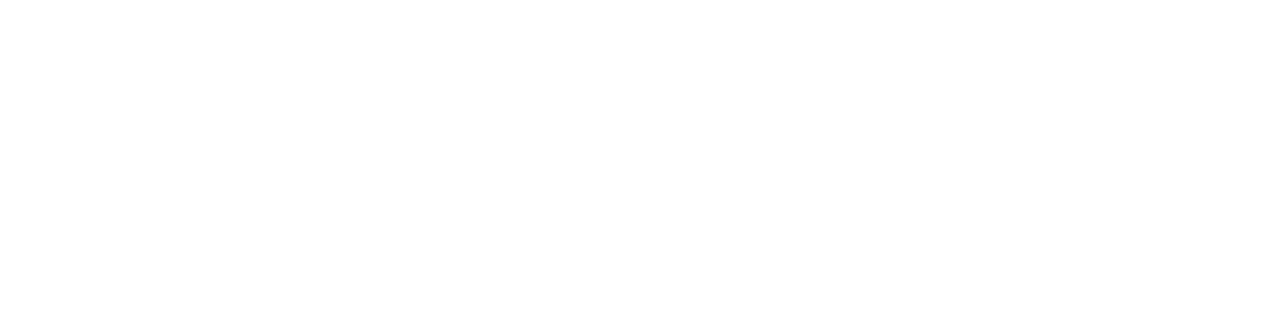
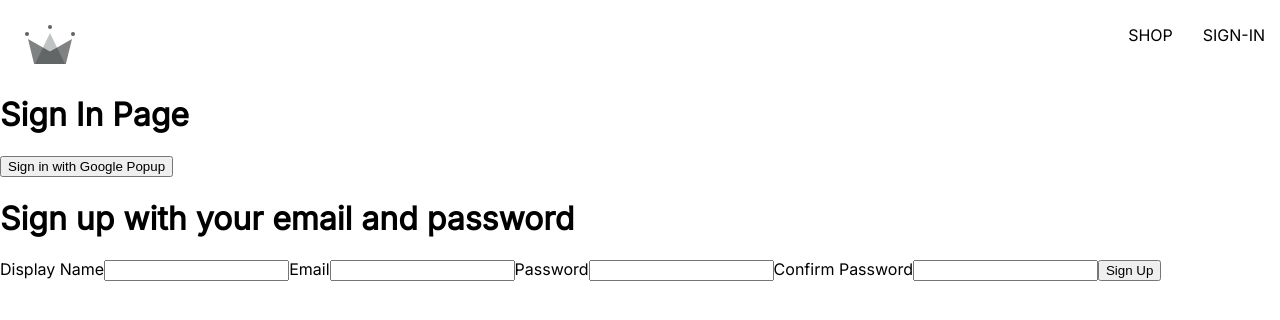
Before and after one commit to Reenadivya/Ecommerce-React-Project, a React (Create React App) app: page /signIn in a window 1280 px wide. Before the commit this address had no page. Shown: the top 320 px of the page. Built offline with nearby package versions, Linux system fonts and the light colour scheme.

Commit message:
sign up form updates

```diff
--- a/package.json
+++ b/package.json
@@ -6,6 +6,7 @@
     "@testing-library/jest-dom": "^5.16.4",
     "@testing-library/react": "^13.3.0",
     "@testing-library/user-event": "^13.5.0",
+    "firebase": "^9.9.0",
     "react": "^18.2.0",
     "react-dom": "^18.2.0",
     "react-router-dom": "^6.3.0",
--- a/src/App.js
+++ b/src/App.js
@@ -1,6 +1,7 @@
 import { Routes, Route } from "react-router-dom";
 import Navigation from "./routes/home/navigation/navigation.component";
 import Home from "./routes/home/home.component";
+import SignIn from "./routes/sign-in/sign-in.components";
 
 const Shop = () => {
   return <h1>I am the shop page</h1>;
@@ -12,6 +13,7 @@
       <Route path="/" element={<Navigation />}>
         <Route index element={<Home />} />
         <Route path="shop" element={<Shop />} />
+        <Route path="signIn" element={<SignIn />} />
       </Route>
     </Routes>
   );
--- /dev/null
+++ b/src/components/components/sign-up-form/sign-up-form.component.jsx
@@ -0,0 +1,67 @@
+import { useState } from "react";
+
+const defaultFormFields = {
+  displayName: "",
+  email: "",
+  password: "",
+  confirmPassword: "",
+};
+
+const SignUpForm = () => {
+  const [formFields, setFormFields] = useState(defaultFormFields);
+  const { displayName, email, password, confirmPassword } = formFields;
+
+  console.log(formFields);
+
+  const handleChange = (event) => {
+    const { name, value } = event.target;
+
+    setFormFields({ ...formFields, [name]: value });
+  };
+
+  return (
+    <div>
+      <h1>Sign up with your email and password</h1>
+      <form onSubmit={() => {}}>
+        <label>Display Name</label>
+        <input
+          type="text"
+          required
+          onChange={handleChange}
+          name="displayName"
+          value={displayName}
+        />
+
+        <label>Email</label>
+        <input
+          type="email"
+          required
+          onChange={handleChange}
+          name="email"
+          value={email}
+        />
+
+        <label>Password</label>
+        <input
+          type="password"
+          required
+          onChange={handleChange}
+          name="password"
+          value={password}
+        />
+
+        <label>Confirm Password</label>
+        <input
+          type="password"
+          required
+          onChange={handleChange}
+          name="confirmPassword"
+          value={confirmPassword}
+        />
+        <button type="submit">Sign Up</button>
+      </form>
+    </div>
+  );
+};
+
+export default SignUpForm;
--- a/src/index.scss
+++ b/src/index.scss
@@ -14,3 +14,7 @@
   text-decoration: none;
   color: black;
 }
+
+* {
+  box-sizing: border-box;
+}
--- a/src/routes/home/navigation/navigation.component.jsx
+++ b/src/routes/home/navigation/navigation.component.jsx
@@ -14,6 +14,9 @@
           <Link className="nav-link" to="/shop">
             SHOP
           </Link>
+          <Link className="nav-link" to="/signIn">
+            SIGN-IN
+          </Link>
         </div>
       </div>
       <Outlet />
--- a/src/routes/sign-in/sign-in.components.jsx
+++ b/src/routes/sign-in/sign-in.components.jsx
@@ -2,6 +2,8 @@
   signInWithGooglePopup,
   createUserDocumentFromAuth,
 } from "../../utils/firebase/firebase.utils";
+
+import SignUpForm from "../../components/components/sign-up-form/sign-up-form.component";
 
 const SignIn = () => {
   const logGoogleUser = async () => {
@@ -13,6 +15,7 @@
     <div>
       <h1>Sign In Page</h1>
       <button onClick={logGoogleUser}>Sign in with Google Popup</button>
+      <SignUpForm />
     </div>
   );
 };
--- a/src/utils/firebase/firebase.utils.js
+++ b/src/utils/firebase/firebase.utils.js
@@ -19,14 +19,17 @@
 
 const firebaseApp = initializeApp(firebaseConfig);
 
-const provider = new GoogleAuthProvider();
+const googleProvider = new GoogleAuthProvider();
 
-provider.setCustomParameters({
+googleProvider.setCustomParameters({
   prompt: "select_account",
 });
 
 export const auth = getAuth();
-export const signInWithGooglePopup = () => signInWithPopup(auth, provider);
+export const signInWithGooglePopup = () =>
+  signInWithPopup(auth, googleProvider);
+export const signInWithGoogleRedirect = () =>
+  signInWithRedirect(auth, googleProvider);
 
 export const db = getFirestore();
 
```
Also changed, not shown: 1 other file (tests, documents, lock files or other folders).
